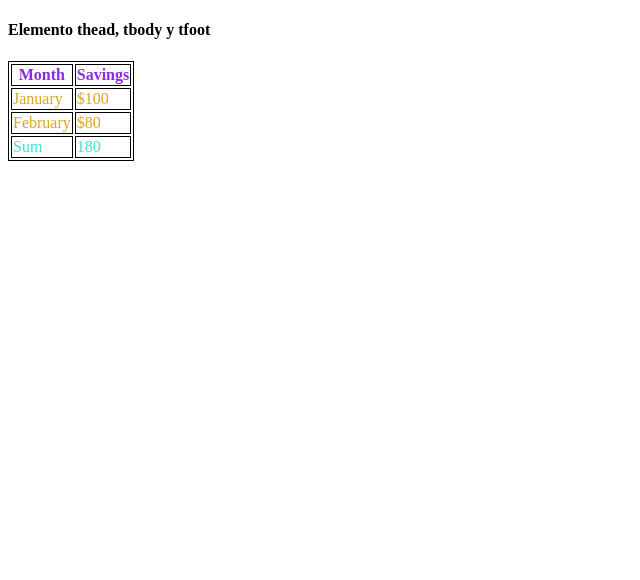
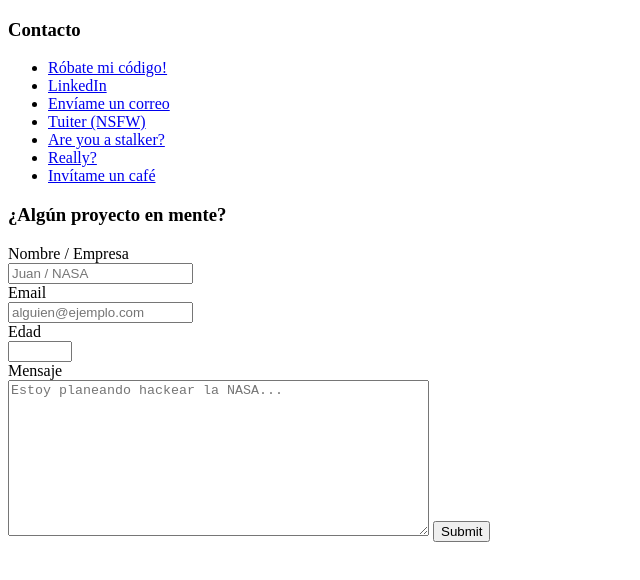
Before and after one commit to JacielJM/Portfolio, a plain HTML site: page index.html in a window 1280 px wide. Shown: the whole page, without its empty margins (0-640 px from the left). Drawn offline with Linux system fonts and the light colour scheme.

Commit message:
Avance 1 Portafolio

```diff
--- a/index.html
+++ b/index.html
@@ -4,54 +4,84 @@
     <meta charset="UTF-8" />
     <meta http-equiv="X-UA-Compatible" content="IE=edge" />
     <meta name="viewport" content="width=device-width, initial-scale=1.0" />
-    <title>Tablas HTML</title>
+    <title>Mi Portfolio</title>
     <style>
       body {
         font-family: JetBrains Mono;
       }
-      thead {
-        color: blueviolet;
-      }
-
-      tbody {
-        color: goldenrod;
-      }
-
-      tfoot {
-        color: turquoise;
-      }
-      table,
-      th,
-      td {
-        border: 1px solid black;
+      label {
+        display: block;
       }
     </style>
   </head>
   <body>
-    <h4>Elemento thead, tbody y tfoot</h4>
-    <table>
-      <thead>
-        <tr>
-          <th>Month</th>
-          <th>Savings</th>
-        </tr>
-      </thead>
-      <tbody>
-        <tr>
-          <td>January</td>
-          <td>$100</td>
-        </tr>
-        <tr>
-          <td>February</td>
-          <td>$80</td>
-        </tr>
-      </tbody>
-      <tfoot>
-        <tr>
-          <td>Sum</td>
-          <td>180</td>
-        </tr>
-      </tfoot>
-    </table>
+    <div class="Contacto">
+      <h3>Contacto</h3>
+      <ul>
+        <li>
+          <a href="https://www.github.com/JacielJM" target="_blank"
+            >Róbate mi código!</a
+          >
+        </li>
+        <li>
+          <a href="https://www.linkedin.com/in/jacieljm/" target="_blank"
+            >LinkedIn</a
+          >
+        </li>
+        <li>
+          <a href="mailto:jacimenera@gmail.com" target="_blank"
+            >Envíame un correo</a
+          >
+        </li>
+        <li>
+          <a href="https://twitter.com/jaciel_jm" target="_blank"
+            >Tuiter (NSFW)</a
+          >
+        </li>
+        <li>
+          <a href="https://www.facebook.com/JachyPanaboy" target="_blank"
+            >Are you a stalker?</a
+          >
+        </li>
+        <li>
+          <a href="https://www.instagram.com/jaciel.jm" target="_blank"
+            >Really?</a
+          >
+        </li>
+        <li>
+          <a
+            href="https://paypal.me/JacielMenera?country.x=MX&locale.x=es_XC"
+            target="_blank"
+            >Invítame un café</a
+          >
+        </li>
+      </ul>
+    </div>
+
+    <div class="formulario">
+      <h3>¿Algún proyecto en mente?</h3>
+      <form>
+        <label for="nombre">Nombre / Empresa</label>
+        <input type="text" id="nombre" placeholder="Juan / NASA" required />
+        <label for="email">Email</label>
+        <input
+          type="email"
+          id="email"
+          placeholder="alguien@ejemplo.com"
+          required
+        />
+        <label for="edad">Edad</label>
+        <input type="number" id="edad" min="10" max="100" placeholder="" />
+        <label for="mensaje">Mensaje</label>
+        <textarea
+          id="mensaje"
+          cols="50"
+          rows="10"
+          placeholder="Estoy planeando hackear la NASA..."
+          required
+        ></textarea>
+        <input type="submit" />
+      </form>
+    </div>
   </body>
 </html>
```
Also changed, not shown: practica/forms.html (added, +33 -0 lines).
